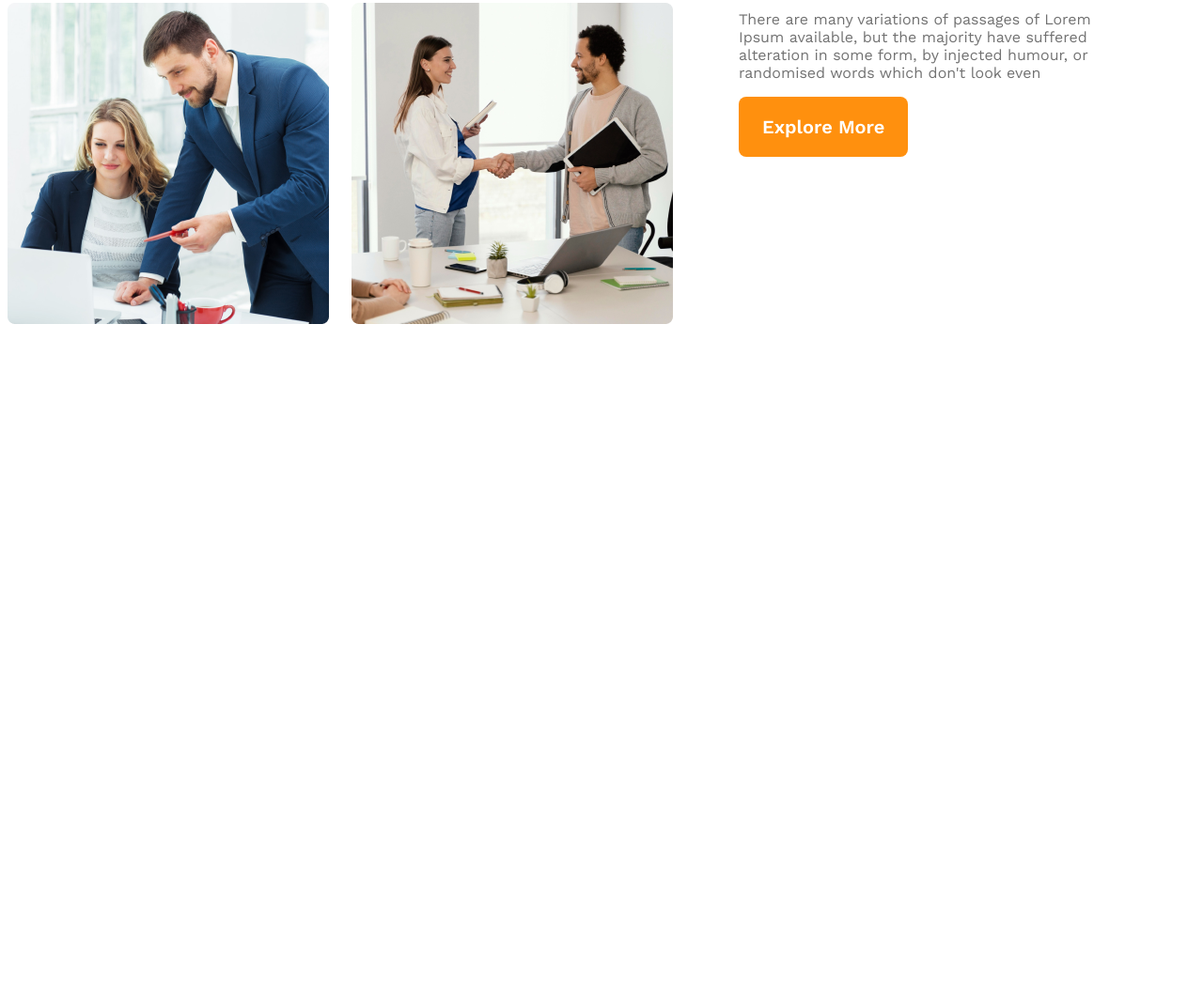
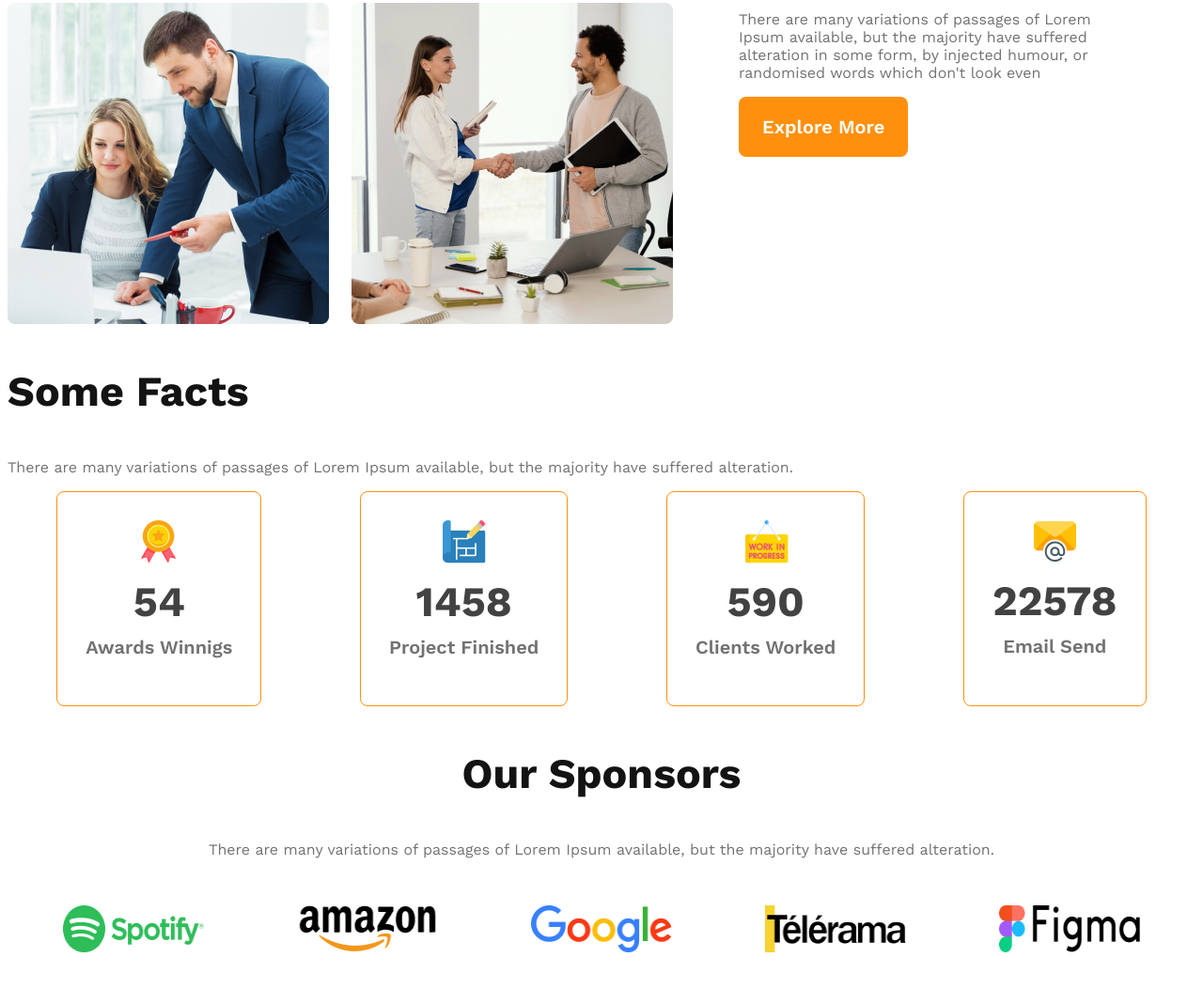
Before and after one commit to 007Shakib/g3-architects-website, a plain HTML site: page index.html in a window 1280 px wide. Shown: the part 1444-2496 px from the top of the page at 94% size. Before the commit the page ends 1859 px from the top, so only its background shows below. Drawn offline with nearby package versions, Linux system fonts and the light colour scheme.

Commit message:
sponsors section added

```diff
--- a/index.html
+++ b/index.html
@@ -11,7 +11,7 @@
 <body>
     <header>
         <nav>
-            <h3 class="nav-title">
+            <h3 class="section-title">
                 G3 Architects
             </h3>
             <ul>
@@ -53,6 +53,52 @@
                 <button class="btn-primary">Explore More</button>
             </div>
         </section>
+        <section class="features">
+
+        </section>
+        <section class="facts">
+            <h3 class="section-title">Some Facts</h3>
+            <p class="text-gray">There are many variations of passages of Lorem Ipsum available, but the majority have
+                suffered
+                alteration.</p>
+            <div class="facts-card-container">
+                <div class="card">
+                    <img src="images/icons/ribon.png" alt="">
+                    <h2 class="card-stats">54</h2>
+                    <p class="card-title text-gray">Awards Winnigs</p>
+                </div>
+                <div class="card">
+                    <img src="images/icons/projects.png" alt="">
+                    <h2 class="card-stats">1458</h2>
+                    <p class="card-title text-gray">Project Finished</p>
+                </div>
+                <div class="card">
+                    <img src="images/icons/customers.png" alt="">
+                    <h2 class="card-stats">590</h2>
+                    <p class="card-title text-gray">Clients Worked</p>
+                </div>
+                <div class="card">
+                    <img src="images/icons/email.png" alt="">
+                    <h2 class="card-stats">22578</h2>
+                    <p class="card-title text-gray">Email Send</p>
+                </div>
+            </div>
+        </section>
+        <section class="sponsors">
+            <h3 class="section-title">
+                Our Sponsors
+            </h3>
+            <p class="text-gray">There are many variations of passages of Lorem Ipsum available, but the majority have
+                suffered
+                alteration.</p>
+            <div class="sponsors-img-container">
+                <img src="images/sponsors/spotify.png" alt="">
+                <img src="images/sponsors/amazon.png" alt="">
+                <img src="images/sponsors/google.png" alt="">
+                <img src="images/sponsors/telerama.png" alt="">
+                <img src="images/sponsors/figma.png" alt="">
+            </div>
+        </section>
     </main>
     <footer>
 
--- a/style.css
+++ b/style.css
@@ -19,7 +19,7 @@ nav {
     align-items: center;
 }
 
-.nav-title {
+.section-title {
     font-size: 2.8rem;
     font-weight: 700;
     color: #131313;
@@ -105,13 +105,58 @@ main {
     font-weight: 700;
 }
 
+.facts-card-container {
+    display: flex;
+    justify-content: space-around;
+}
+
+.facts-card-container .card {
+    border-radius: 8px;
+    border: 1px solid #FF900E;
+    text-align: center;
+    padding: 30px;
+
+}
+
+.facts-card-container .card-title {
+    font-weight: 600;
+    font-size: 1.25rem;
+    margin-top: 5px;
+}
+
+.facts-card-container .card-stats {
+    font-size: 2.8rem;
+    color: #424242;
+    margin-top: 10px;
+    margin-bottom: 10px;
+}
+
+.sponsors {
+    text-align: center;
+}
+
+.sponsors-img-container {
+    display: flex;
+    justify-content: space-evenly;
+    margin-top: 50px;
+    gap: 40px;
+    align-items: center;
+}
+
+.sponsors-img-container img {
+    width: 150px;
+    height: 50px;
+}
+
 @media screen and (max-width: 576px) {
     header {
         padding: 5px;
     }
 
     nav,
-    .teams-container {
+    .teams-container,
+    .facts-card-container,
+    .sponsors-img-container {
         flex-direction: column;
     }
 
@@ -119,9 +164,14 @@ main {
         grid-template-columns: repeat(1, 1fr);
     }
 
-    .teams-content {
+    .teams-content,
+    .facts {
         padding-left: 20px;
         padding-right: 20px;
+    }
+
+    .facts-card-container {
+        gap: 20px;
     }
 }
 
@@ -131,6 +181,7 @@ main {
     }
 
     nav,
+    .sponsors-img-container,
     .teams-container {
         flex-direction: column;
     }
```
